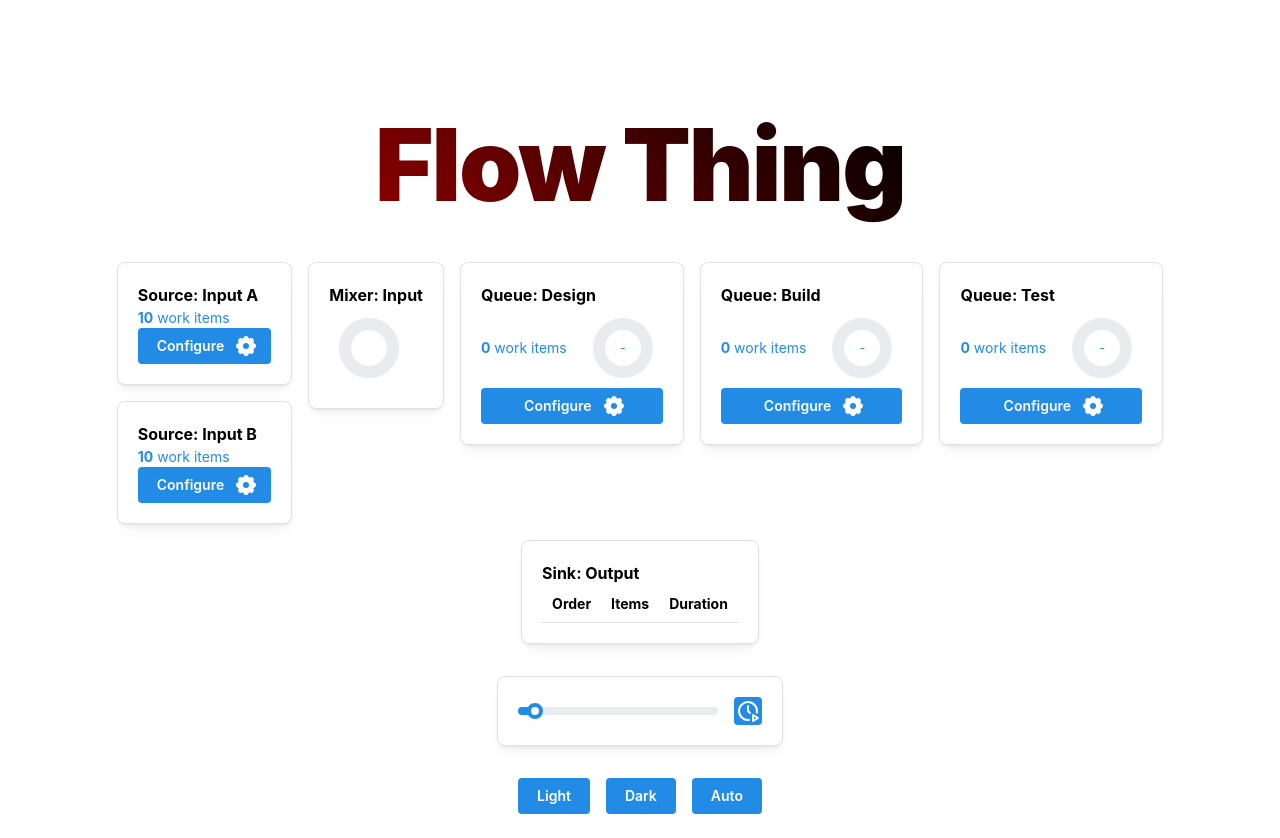
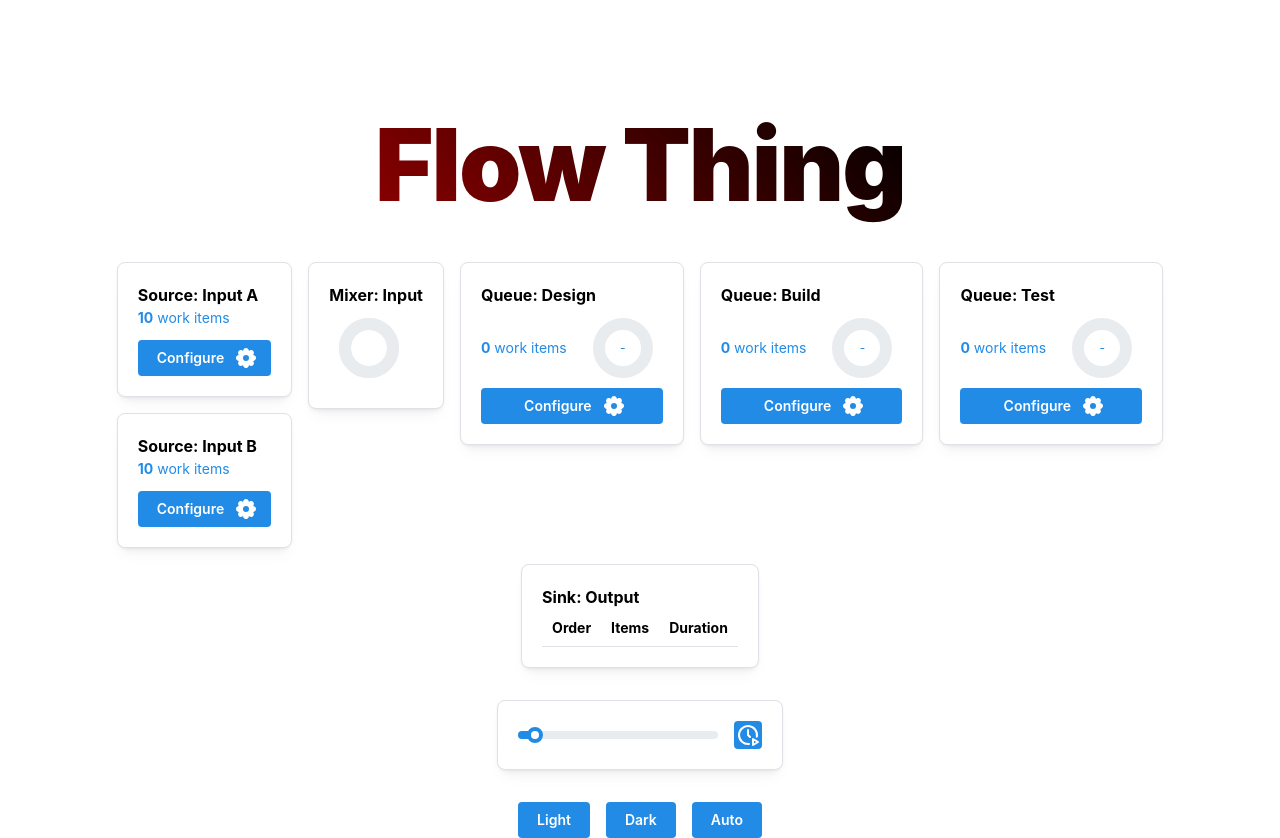
Before and after one commit to frogbotherer/flow-ts, a React (Vite) app: page / in a window 1280 px wide. Before the commit the page ends 814 px from the top, so only its background shows below. Built offline with nearby package versions, Linux system fonts and the light colour scheme.

Commit message:
space out the source card better

```diff
--- a/src/components/Source/Source.tsx
+++ b/src/components/Source/Source.tsx
@@ -1,4 +1,4 @@
-import { Card, Button, Text, Popover, NativeSelect, NumberInput } from '@mantine/core';
+import { Card, Button, Text, Popover, NativeSelect, NumberInput, Space } from '@mantine/core';
 import { IconSettingsFilled } from '@tabler/icons-react';
 import { observer } from 'mobx-react';
 import { makeAutoObservable } from 'mobx';
@@ -92,6 +92,7 @@ export const Source = observer(({ name, sendTo }: SourceProps) => {
       <Text size="sm" c={state.sendBlocked ? 'red' : 'blue'}>
         <b>{state.batchSize}</b> work item{state.batchSize !== 1 ? 's' : ''}
       </Text>
+      <Space h="sm" />
       <Popover shadow="sm" trapFocus>
         <Popover.Target>
           <Button rightSection={<IconSettingsFilled />}>Configure</Button>
```
